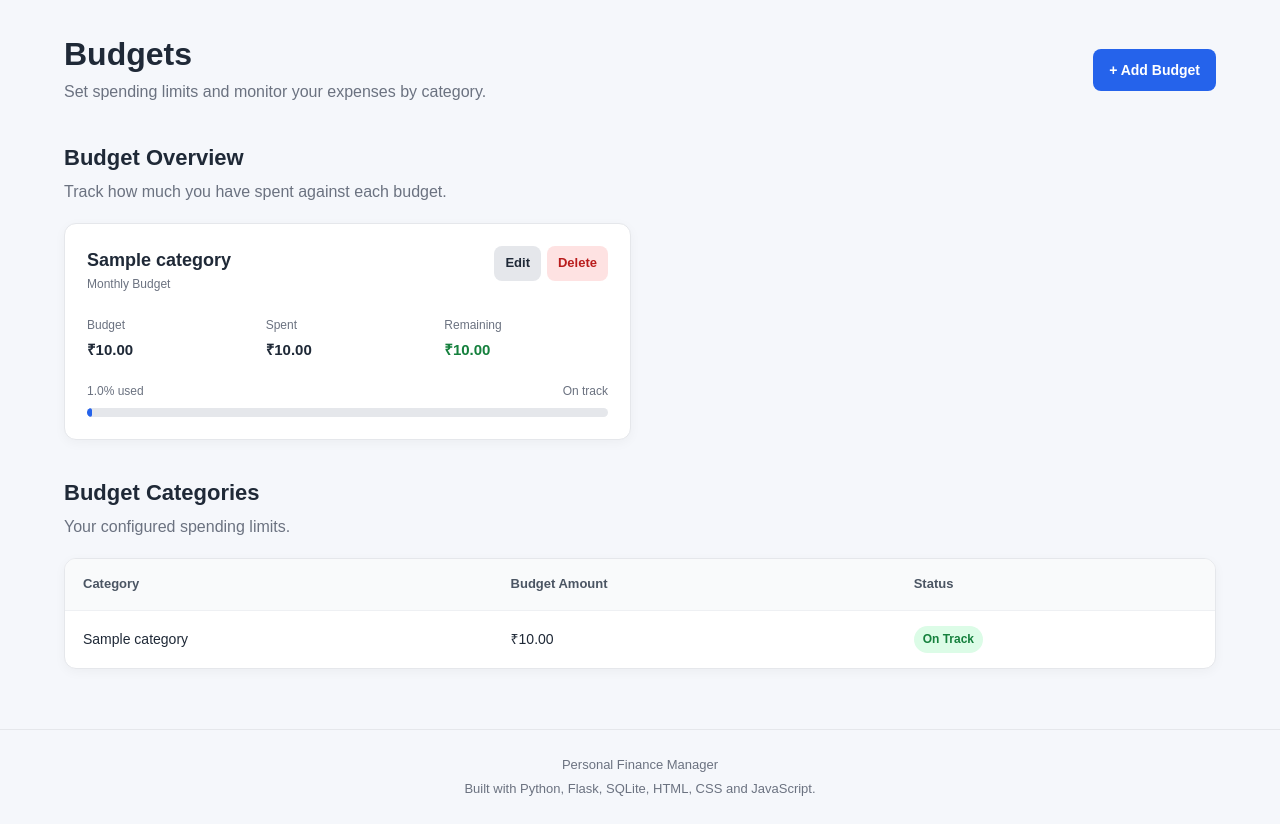
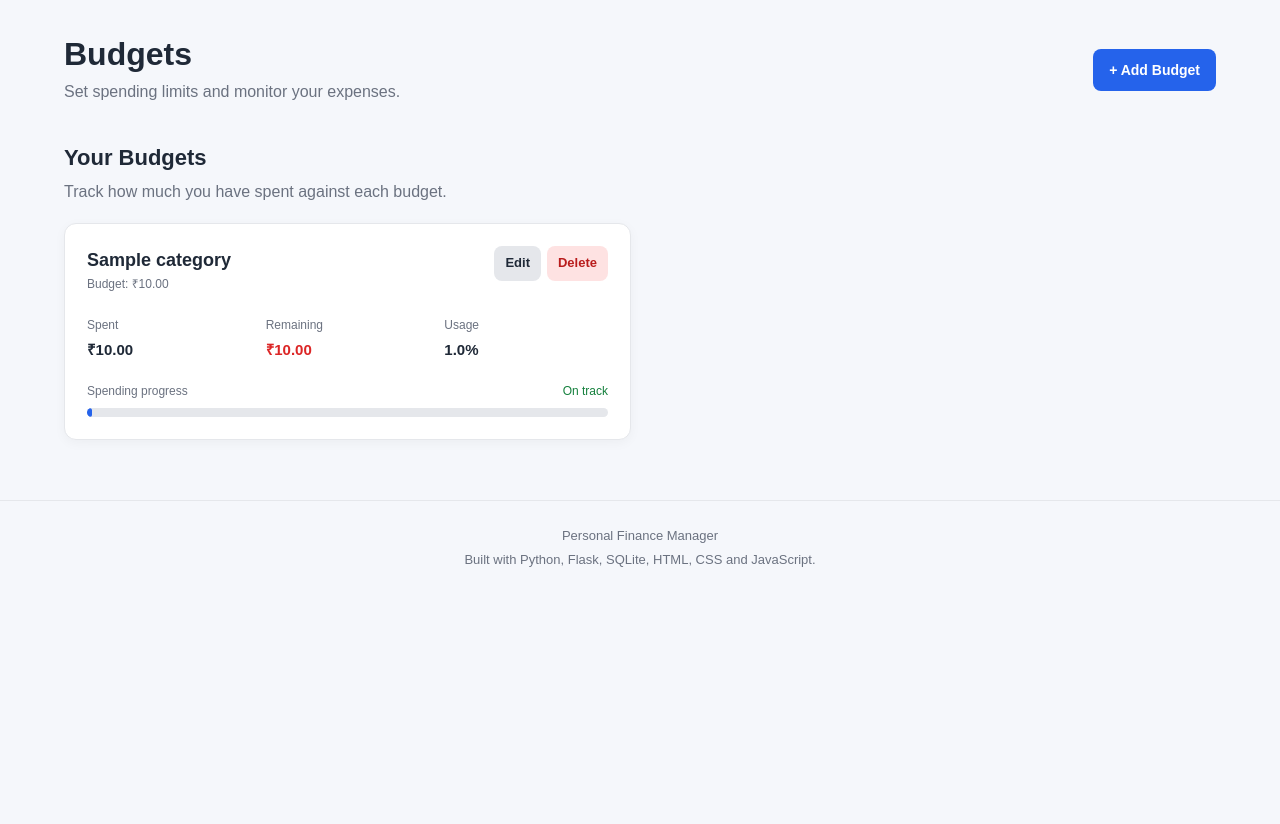
Before and after one commit to Aadi6386/Personal-Finance-Manager, a Flask app: template templates/budgets.html in a window 1280 px wide. Shown: the part 64-888 px from the top of the page. After the commit the page ends 631 px from the top, so only its background shows below. Run offline with Flask 3, Linux system fonts and the light colour scheme; the template is opened without the code that fills it: most values are stand-ins (such as "Sample title", 1, 10 or a date in 2020).

Commit message:
Revise budget display and remove unused sections

```diff
--- a/templates/budgets.html
+++ b/templates/budgets.html
@@ -10,7 +10,7 @@
         <h1>Budgets</h1>
 
         <p class="page-subtitle">
-            Set spending limits and monitor your expenses by category.
+            Set spending limits and monitor your expenses.
         </p>
     </div>
 
@@ -29,7 +29,7 @@
     <div class="section-header">
 
         <div>
-            <h2>Budget Overview</h2>
+            <h2>Your Budgets</h2>
 
             <p class="section-subtitle">
                 Track how much you have spent against each budget.
@@ -43,22 +43,20 @@
 
         <div class="budget-grid">
 
-            {% for item in budget_data %}
+            {% for budget in budget_data %}
 
                 <div class="budget-card">
 
                     <div class="budget-card-header">
 
                         <div>
-
                             <h3>
-                                {{ item.category }}
+                                {{ budget.category }}
                             </h3>
 
                             <p class="budget-label">
-                                Monthly Budget
+                                Budget: ₹{{ "%.2f"|format(budget.budget) }}
                             </p>
-
                         </div>
 
                         <div class="budget-actions">
@@ -66,7 +64,7 @@
                             <a
                                 href="{{ url_for(
                                     'edit_budget_page',
-                                    budget_id=item.id
+                                    budget_id=budget.id
                                 ) }}"
                                 class="button small secondary"
                             >
@@ -77,7 +75,7 @@
                                 method="POST"
                                 action="{{ url_for(
                                     'delete_budget_page',
-                                    budget_id=item.id
+                                    budget_id=budget.id
                                 ) }}"
                                 class="delete-form"
                             >
@@ -85,9 +83,6 @@
                                 <button
                                     type="submit"
                                     class="button small danger"
-                                    onclick="return confirm(
-                                        'Are you sure you want to delete this budget?'
-                                    );"
                                 >
                                     Delete
                                 </button>
@@ -104,24 +99,11 @@
                         <div>
 
                             <span class="budget-label">
-                                Budget
-                            </span>
-
-                            <strong>
-                                ₹{{ "%.2f"|format(item.budget) }}
-                            </strong>
-
-                        </div>
-
-
-                        <div>
-
-                            <span class="budget-label">
                                 Spent
                             </span>
 
                             <strong>
-                                ₹{{ "%.2f"|format(item.spent) }}
+                                ₹{{ "%.2f"|format(budget.spent) }}
                             </strong>
 
                         </div>
@@ -135,14 +117,29 @@
 
                             <strong
                                 class="
-                                {% if item.remaining < 0 %}
+                                {% if budget.remaining >= 0 %}
+                                    positive
+                                {% else %}
                                     negative
-                                {% else %}
-                                    positive
                                 {% endif %}
                                 "
                             >
-                                ₹{{ "%.2f"|format(item.remaining) }}
+                                ₹{{ "%.2f"|format(
+                                    [budget.remaining, 0]|max
+                                ) }}
+                            </strong>
+
+                        </div>
+
+
+                        <div>
+
+                            <span class="budget-label">
+                                Usage
+                            </span>
+
+                            <strong>
+                                {{ "%.1f"|format(budget.percentage) }}%
                             </strong>
 
                         </div>
@@ -155,24 +152,24 @@
                         <div class="progress-header">
 
                             <span>
-                                {{ "%.1f"|format(item.percentage) }}% used
+                                Spending progress
                             </span>
 
-                            {% if item.percentage > 100 %}
+                            {% if budget.percentage > 100 %}
 
-                                <span class="budget-warning">
+                                <span class="negative">
                                     Over budget
                                 </span>
 
-                            {% elif item.percentage >= 80 %}
+                            {% elif budget.percentage >= 80 %}
 
-                                <span class="budget-warning">
-                                    Almost reached
+                                <span>
+                                    Near limit
                                 </span>
 
                             {% else %}
 
-                                <span>
+                                <span class="positive">
                                     On track
                                 </span>
 
@@ -184,13 +181,8 @@
                         <div class="progress-bar">
 
                             <div
-                                class="progress-fill
-                                {% if item.percentage > 100 %}
-                                    over
-                                {% elif item.percentage >= 80 %}
-                                    warning
-                                {% endif %}"
-                                style="width: {{ [item.percentage, 100]|min }}%;"
+                                class="progress-fill"
+                                style="width: {{ [budget.percentage, 100]|min }}%;"
                             ></div>
 
                         </div>
@@ -232,107 +224,4 @@
 
 </section>
 
-
-{% if budgets %}
-
-<section class="section">
-
-    <div class="section-header">
-
-        <div>
-
-            <h2>Budget Categories</h2>
-
-            <p class="section-subtitle">
-                Your configured spending limits.
-            </p>
-
-        </div>
-
-    </div>
-
-
-    <div class="table-container">
-
-        <table>
-
-            <thead>
-
-                <tr>
-
-                    <th>Category</th>
-
-                    <th>Budget Amount</th>
-
-                    <th>Status</th>
-
-                </tr>
-
-            </thead>
-
-
-            <tbody>
-
-                {% for budget in budgets %}
-
-                    {% set current = namespace(found=false) %}
-
-                    {% for item in budget_data %}
-
-                        {% if item.id == budget.id %}
-
-                            {% set current.found = true %}
-
-                            <tr>
-
-                                <td>
-                                    {{ budget.category }}
-                                </td>
-
-                                <td>
-                                    ₹{{ "%.2f"|format(budget.amount) }}
-                                </td>
-
-                                <td>
-
-                                    {% if item.percentage > 100 %}
-
-                                        <span class="badge expense">
-                                            Over Budget
-                                        </span>
-
-                                    {% elif item.percentage >= 80 %}
-
-                                        <span class="badge warning">
-                                            Near Limit
-                                        </span>
-
-                                    {% else %}
-
-                                        <span class="badge income">
-                                            On Track
-                                        </span>
-
-                                    {% endif %}
-
-                                </td>
-
-                            </tr>
-
-                        {% endif %}
-
-                    {% endfor %}
-
-                {% endfor %}
-
-            </tbody>
-
-        </table>
-
-    </div>
-
-</section>
-
-{% endif %}
-
 {% endblock %}
```
